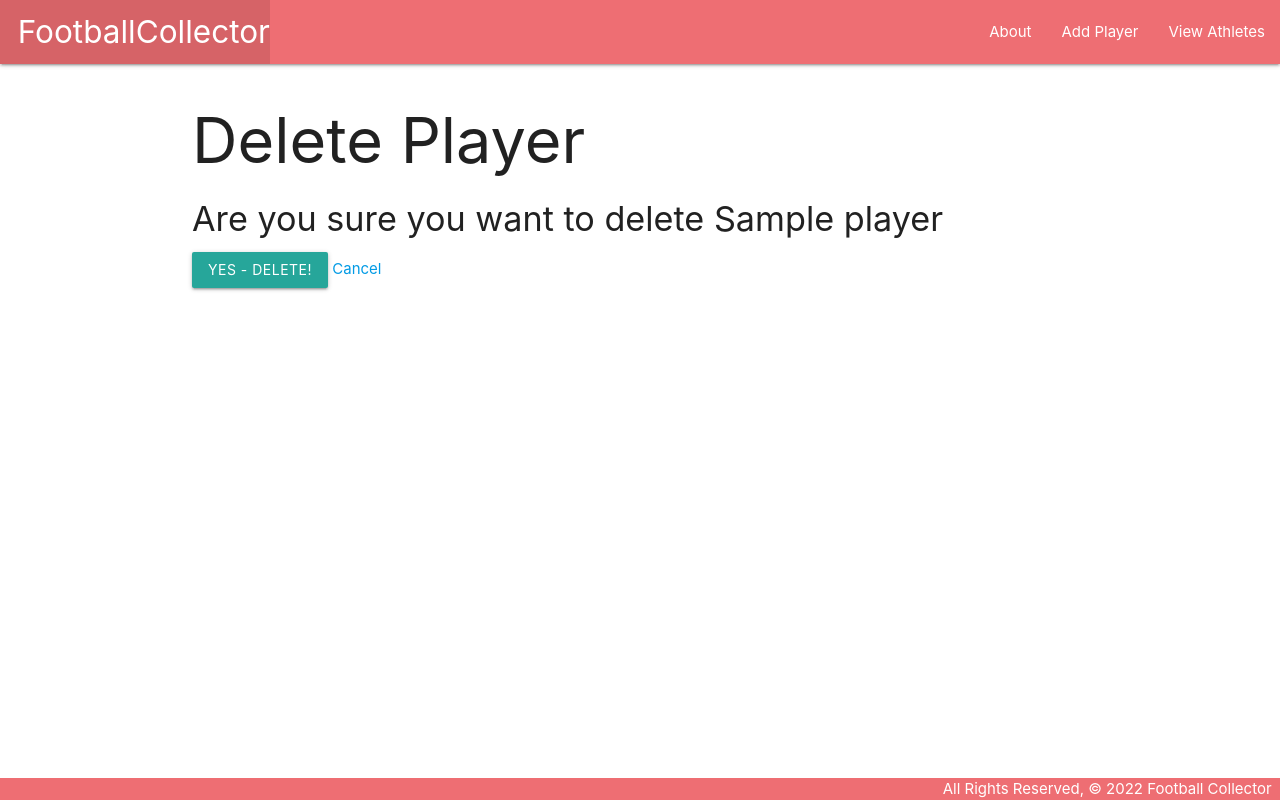
After one commit to saifao/footballcollector, a Django app: page /footballers/1/delete/ in a window 1280 px wide. The commit adds this page. Run offline with Django 3.2, Linux system fonts and the light colour scheme; tables that the repository leaves empty hold one stand-in row (values such as "Sample post").

Commit message:
Lab 3 complete

```diff
--- a/main_app/models.py
+++ b/main_app/models.py
@@ -1,4 +1,5 @@
 from django.db import models
+from django.urls import reverse
 
 POS = (('F', 'Forward'),('M', 'Midfielder'),('LB/RB', 'Left/Right Back'),('CB', 'Center Back'))
 
@@ -12,3 +13,6 @@ class Player(models.Model):
 
     def __str__(self):
         return self.name
+
+    def get_absolute_url(self):
+        return reverse('player', kwargs={'player_id': self.id})
--- a/main_app/templates/base.html
+++ b/main_app/templates/base.html
@@ -7,9 +7,10 @@
     <meta charset="UTF-8">
     <meta name="viewport" content="width=device-width, initial-scale=1.0">
     <meta http-equiv="X-UA-Compatible" content="ie=edge">
-    <title>Cat Collector</title>
+    <title>Football Collector</title>
     <link rel="stylesheet" href="https://cdnjs.cloudflare.com/ajax/libs/materialize/1.0.0/css/materialize.min.css">
     <link rel="stylesheet" href="{% static 'css/style.css' %}" type="text/css">
+    <script src="https://cdnjs.cloudflare.com/ajax/libs/materialize/1.0.0/js/materialize.min.js"></script>
 </head>
 
 <body>
@@ -20,8 +21,9 @@
                     <li><a href="/" class="left brand-logo">&nbsp;&nbsp;FootballCollector</a></li>
                 </ul>
                 <ul class="right">
-                    <li><a href="/about">About</a></li>
-                    <li><a href="/footballers">View Athletes</a></li>
+                    <li><a href="{% url 'about' %}">About</a></li>
+                    <li><a href="{% url 'enter_player' %}">Add Player</a></li>
+                    <li><a href="{% url 'index' %}">View Athletes</a></li>
                 </ul>
             </div>
         </nav>
--- a/main_app/templates/football/detail.html
+++ b/main_app/templates/football/detail.html
@@ -9,6 +9,10 @@
         <p>Market Value: {{ player.mkt_value }}</p>
         <p>Contract Exp Date: {{ player.contract_exp }}</p>
     </div>
+    <div class="card-action">
+        <a href="{% url 'update_player' player.id %}">Edit</a>
+        <a href="{% url 'delete_player' player.id %}">Delete</a>
+    </div>
 </div>
 
 {% endblock %}
--- a/main_app/templates/football/index.html
+++ b/main_app/templates/football/index.html
@@ -5,7 +5,7 @@
 
 {% for player in footballers %}
 <div class="card">
-    <a href="/footballers/{{player.id}}">
+    <a href="{% url 'player' player.id %}">
         <div class="card-content">
             <span class="card-title">{{ player.name }}</span>
             <p>Age: {{ player.age }}</p>
--- /dev/null
+++ b/main_app/templates/main_app/player_confirm_delete.html
@@ -0,0 +1,14 @@
+{% extends 'base.html' %}
+{% block content %}
+
+<h1>Delete Player</h1>
+
+<h4>Are you sure you want to delete {{ object.name }}</h4>
+
+<form action="" method="POST">
+    {% csrf_token %}
+    <input type="submit" value="Yes - Delete!" class="btn">
+    <a href="{% url 'player' player.id %}">Cancel</a>
+</form>
+
+{% endblock %}
--- a/main_app/urls.py
+++ b/main_app/urls.py
@@ -6,4 +6,7 @@ urlpatterns = [
     path('about/', views.about, name='about'),
     path('footballers/', views.football_index, name='index'),
     path('footballers/<int:player_id>', views.player_detail, name='player'),
+    path('footballers/create', views.EnterPlayer.as_view(), name='enter_player'),
+    path('footballers/<int:pk>/update/', views.UpdatePlayer.as_view(), name='update_player'),
+    path('footballers/<int:pk>/delete/', views.DeletePlayer.as_view(), name='delete_player'),
 ]
--- a/main_app/views.py
+++ b/main_app/views.py
@@ -1,4 +1,5 @@
 from django.shortcuts import render
+from django.views.generic.edit import CreateView, UpdateView, DeleteView
 from .models import Player
 
 # Create your views here.
@@ -15,3 +16,15 @@ def football_index(request):
 def player_detail(request, player_id):
     footballer = Player.objects.get(id=player_id)
     return render(request, 'football/detail.html', {'player': footballer})
+
+class EnterPlayer(CreateView):
+    model=Player
+    fields='__all__'
+
+class UpdatePlayer(UpdateView):
+    model=Player
+    fields=['age','position','mkt_value', 'contract_exp']
+
+class DeletePlayer(DeleteView):
+    model=Player
+    success_url='/footballers/'
```
Also changed, not shown: main_app/templates/main_app/player_form.html (added, +30 -0 lines).
